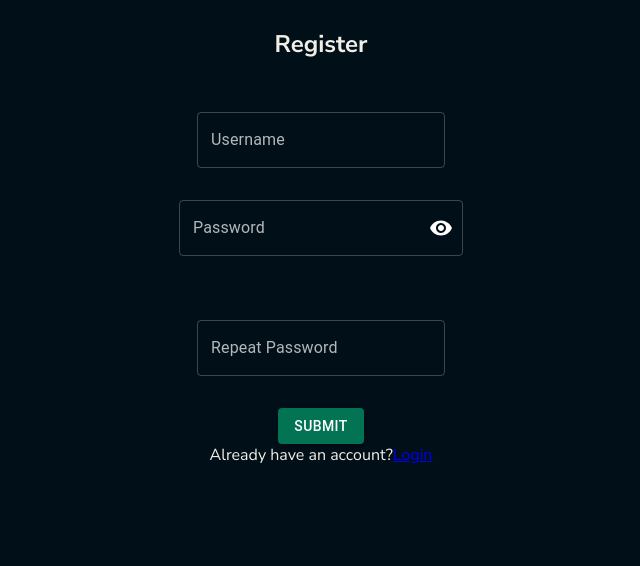
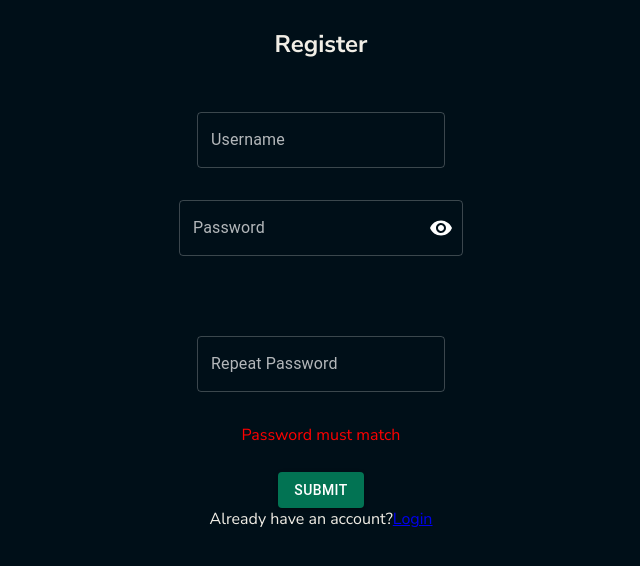
Before and after one commit to Satttoshi/craft-your-knowledge, a React (Vite) app in the folder frontend/: page /register in a window 1280 px wide. Shown: the top 566 px of the page, without its empty margins (319-959 px from the left). Built offline with nearby package versions, Linux system fonts and the light colour scheme; no server answers.

Commit message:
add repeation validation for password

```diff
--- a/frontend/src/pages/Login.tsx
+++ b/frontend/src/pages/Login.tsx
@@ -14,6 +14,7 @@ export default function Login() {
     const [repeatPassword, setRepeatPassword] = useState<string>("");
     const [showPassword, setShowPassword] = useState<boolean>(false);
     const [isStrong, setIsStrong] = useState<boolean>(false);
+    const [isValidRepeatPassword, setIsValidRepeatPassword] = useState<boolean>(false);
     const login = useStore(state => state.login);
     const register = useStore(state => state.register);
     const navigate = useNavigate();
@@ -57,7 +58,13 @@ export default function Login() {
             setErrors(validationMessage);
             setIsStrong(strong);
         }
+    }
 
+    function handleRepeatPassword(event: ChangeEvent<HTMLInputElement>): void {
+        event.preventDefault();
+        const repeatPassword = event.target.value;
+        setRepeatPassword(repeatPassword);
+        password === repeatPassword ? setIsValidRepeatPassword(true) : setIsValidRepeatPassword(false);
     }
 
     return (<>
@@ -90,7 +97,7 @@ export default function Login() {
                     ),
                 }}
             />
-            <span>{errors}</span>
+            <StyledPasswordValidation isValid={isStrong}>{errors}</StyledPasswordValidation>
             {
                 isRegister && <TextField
                     id="register-password"
@@ -98,8 +105,11 @@ export default function Login() {
                     variant="outlined"
                     value={repeatPassword}
                     type={showPassword ? 'text' : 'password'}
-                    onChange={e => setRepeatPassword(e.target.value)}
+                    onChange={handleRepeatPassword}
                 />}
+            <StyledPasswordValidation isValid={isValidRepeatPassword}>
+                {isValidRepeatPassword ? "Correct repeating password" : "Password must match"}
+            </StyledPasswordValidation>
             <Button variant="contained" color="primary" type="submit">
                 Submit
             </Button>
@@ -120,3 +130,12 @@ const StyledForm = styled.form`
   align-items: center;
   gap: 2rem
 `;
+
+type ValidationProps = {
+    isValid: boolean
+}
+
+const StyledPasswordValidation = styled.span<ValidationProps>`
+  height: 1rem;
+  ${props => !props.isValid ? "color: red;" : "color: green;"}
+`;
```
